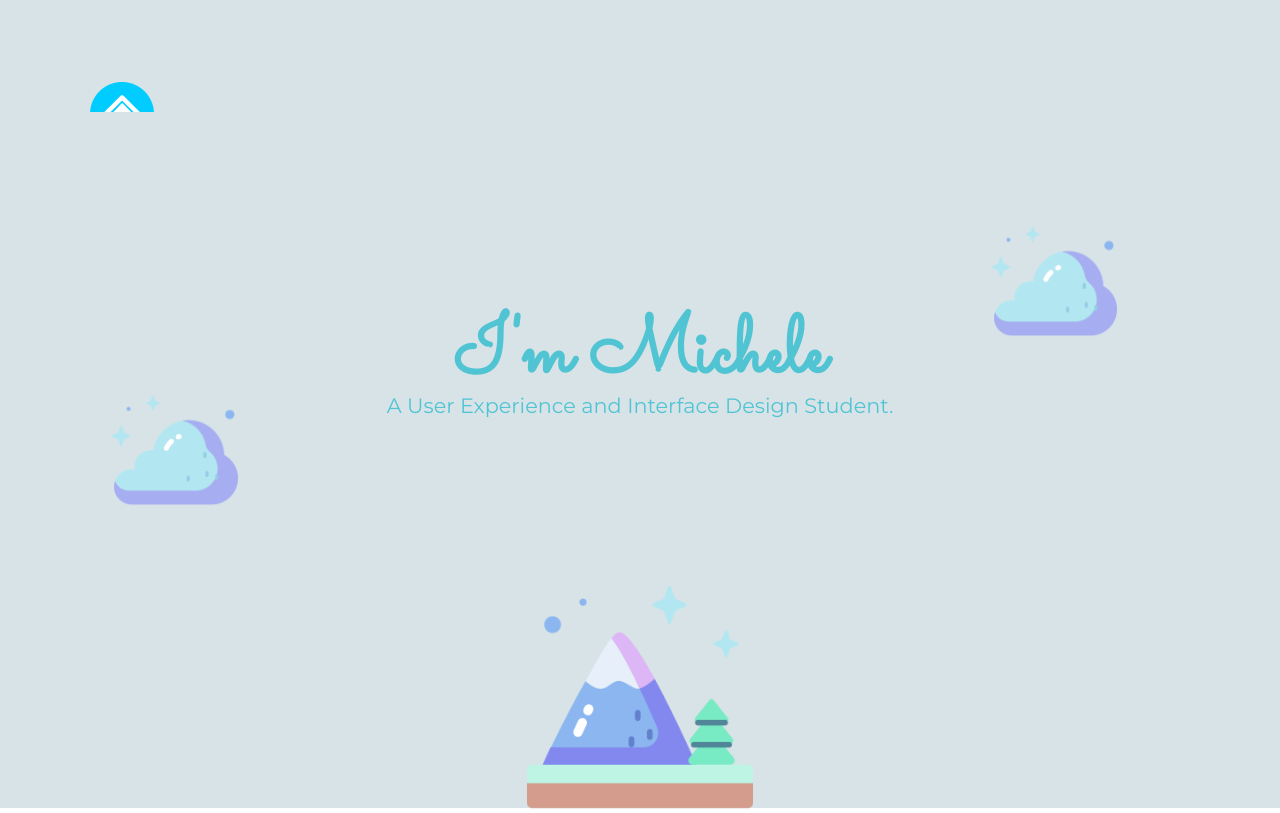
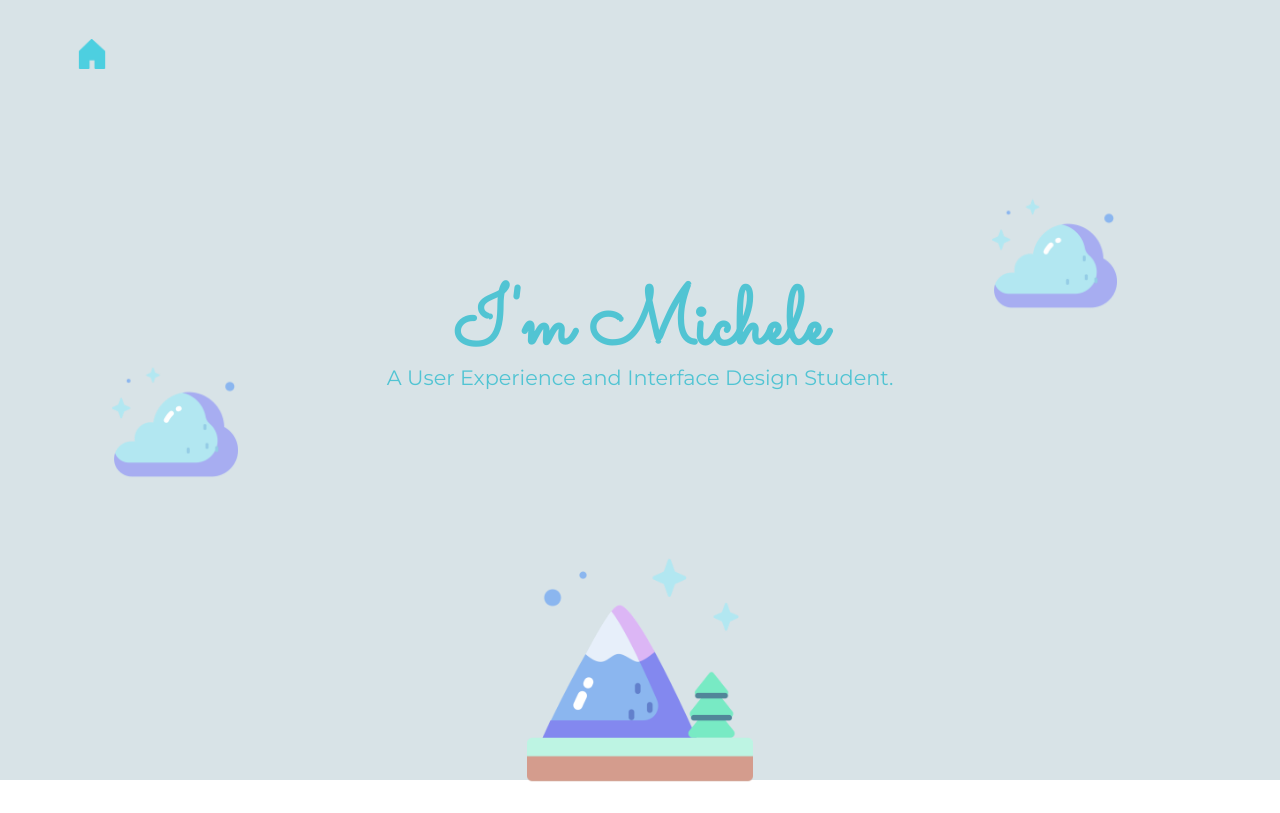
Before and after one commit to michelecarson/my-site, a plain HTML site: page index.html in a window 1280 px wide. Shown: the top 813 px of the page. Drawn offline with nearby package versions, Linux system fonts and the light colour scheme.

Commit message:
New Home

```diff
--- a/css/styles.css
+++ b/css/styles.css
@@ -70,15 +70,14 @@ body {
 
 .navbar-light {
   background-color: #d8e3e7;
-  padding-bottom: 20%;
 }
 
-#home-button {
-  width: 10%;
-  position: absolute;
-  padding-top: 3%;
-  margin-left: 8%;
+a.navbar-brand {
+  margin-left: 6%;
+  margin-top: 2%;
 }
+
+#home-button {}
 
 h1 {
   font-family: 'Sacramento', cursive;
@@ -201,7 +200,6 @@ h3 {
   position: absolute;
   margin-left: 3%;
 } */
-
 /* Custom Button */
 .btn {
   background: #00ADB5;
@@ -321,21 +319,10 @@ a:hover {
 
   .navbar-light {
     background-color: #d8e3e7;
-    padding-top: 3%;
-    padding-bottom: 5%;
   }
 
-  #home-button {
-    width: 5%;
-    position: absolute;
-    margin-left: 7%;
+  a.navbar-brand {
+    margin-left: 6%;
+    margin-top: 2%;
   }
-
-  /* #home-text {
-    color: #51C4D3;
-    width: 20%;
-    position: absolute;
-    margin-left: -3%;
-  } */
-
 }
--- a/index.html
+++ b/index.html
@@ -7,13 +7,12 @@
   <!-- Required meta tags -->
   <meta charset="utf-8">
   <meta name="viewport" content="width=device-width, initial-scale=1">
+  <link rel="stylesheet" href="css/master.css">
+
 
   <nav class="navbar navbar-light">
     <a class="navbar-brand" href="index.html">
-      <!-- <p id="home-text">
-        Home
-        </p> -->
-      <img src="images/blue-house.png" id="home-button" alt="">
+      <img src="images/home-button.png" id="home-button" width="30" height="30" alt="">
     </a>
   </nav>
 
```
Also changed, not shown: images/home-button.png (added).
